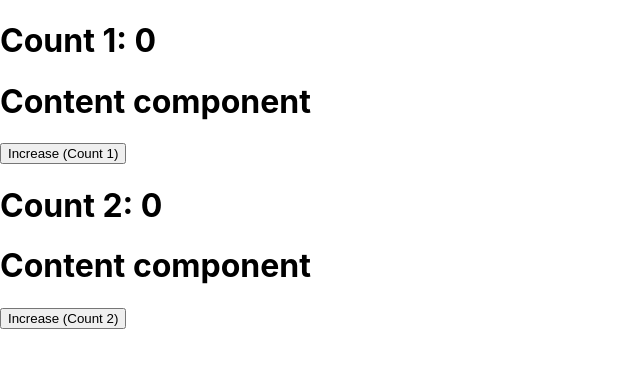
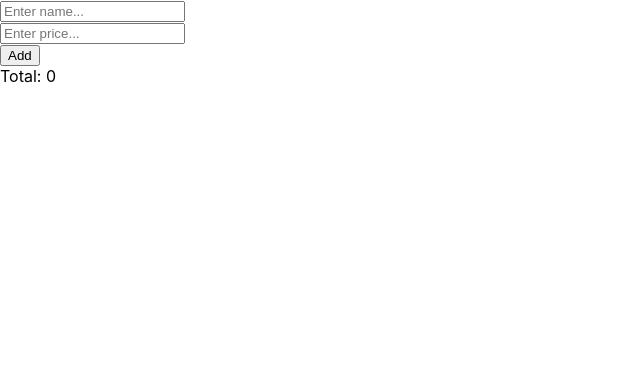
Before and after one commit to lazarus2019/learn-reactjs, a React (Create React App) app in the folder 4_React_project/tiktok/: page / in a window 1280 px wide. Shown: the top 368 px of the page, without its empty margins (0-640 px from the left). Built offline with nearby package versions, Linux system fonts and the light colour scheme.

Commit message:
Upload Learn useMemo hook

```diff
--- a/4_React_project/tiktok/src/App.js
+++ b/4_React_project/tiktok/src/App.js
@@ -13,6 +13,7 @@
 import LearnUseRef from './components/LearnUseRef';
 import ReactMemoHOC from './components/React_memo_HOC/React_memo_HOC'
 import LearnUseCallback from './components/LearnUseCallback/LearnUseCallback'
+import LearnUseMemo from './components/LearnUseMemo'
 
 function App() {
   return (
@@ -27,7 +28,8 @@
       {/* <LearnUseLayoutEffect /> */}
       {/* <LearnUseRef /> */}
       {/* <ReactMemoHOC /> */}
-      <LearnUseCallback />
+      {/* <LearnUseCallback /> */}
+      <LearnUseMemo />
 
     </React.Fragment>
   );
--- /dev/null
+++ b/4_React_project/tiktok/src/components/LearnUseMemo.js
@@ -0,0 +1,61 @@
+import { useState, useMemo, useRef } from 'react'
+
+function LearnUseMemo() {
+    const [name, setName] = useState('')
+    const [price, setPrice] = useState('')
+    const [products, setProducts] = useState([])
+
+    const nameRef = useRef()
+
+    const handleSubmit = ()=>{
+        setProducts([...products, {
+            name,
+            price: +price
+        }])
+
+        // Clear input & focus
+        setName('')
+        setPrice('')
+        nameRef.current.focus()
+    }
+
+    // Sử dụng useMemo
+    const total = useMemo(()=>{
+        const result = products.reduce((result, product) => {
+            console.log('Tính toán lại...')
+            return result + product.price
+        }, 0)
+
+        return result
+    }, [products]) // Tracking products thay đổi => chạy callback
+
+    return (
+        <div className='LearnUseMemo'>
+            <input
+                ref={nameRef}
+                value={name}
+                placeholder='Enter name...'
+                onChange={e => setName(e.target.value)}
+            />
+            <br />
+            <input
+                value={price}
+                placeholder='Enter price...'
+                onChange={e => setPrice(e.target.value)}
+            />
+            <br />
+
+            <button onClick={handleSubmit}>Add</button>
+            <br/>
+            Total: {total}
+            <br/>
+            <ul>
+                {products.map(prod => (
+                    <li key={prod.name}>{prod.name} - {prod.price}</li>
+                ))}
+            </ul>
+        </div>
+    )
+}
+
+export default LearnUseMemo
```
Also changed, not shown: 1 other file (tests, documents, lock files or other folders).
